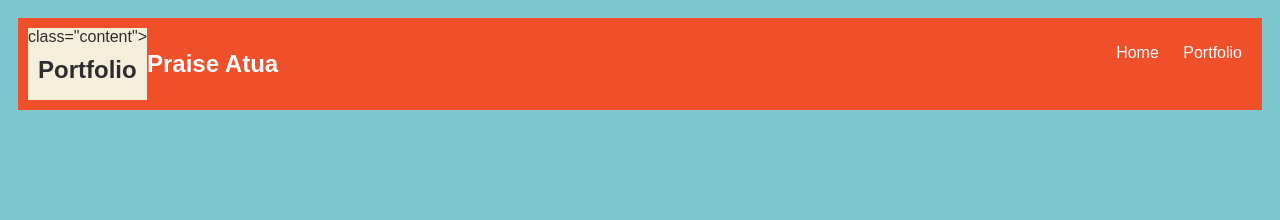
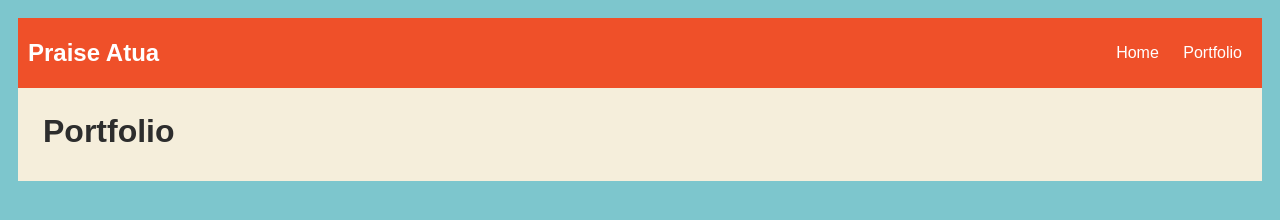
Before and after one commit to Jaredmanlpsb15/Jaredmanlpsb15.github.io, a plain HTML site: page portfolio.html in a window 1280 px wide. Drawn offline with nearby package versions, Linux system fonts and the light colour scheme; no server answers.

Commit message:
add portfolio.html file

```diff
--- a/portfolio.html
+++ b/portfolio.html
@@ -81,14 +81,6 @@
 
     <body>
       <nav>
-        <main>
-          <div> class="content">
-                <h1>Portfolio</h1>
-                <ul id="portfolio">
-                </ul>
-
-          </div>
-        </main>
             <header>Praise Atua</header>
             <ul>
                 <li><a href="index.html">Home</a>
@@ -97,10 +89,16 @@
                 </li>
             </ul>
         </nav>
+         <main>
+          <div class="content">
+                <h1>Portfolio</h1>
+                <ul id="portfolio">
+                </ul>
+
+          </div>
+        </main>
       <div id="all-contents">
 
       </div>
-        <script src="https://ajax.googleapis.com/ajax/libs/jquery/2.1.3/jquery.min.js"></script>
-        <script id="portfolioScript">$(document).ready(function() {$.getJSON('projects/projects.json').then(function(data) { data.projects.forEach(function(project){ $('#portfolio').append('<li><a href="projects/' + project.name + '/">' + project.title + ' : ' + project.description + '</a></li>'); }); }); });</script>
     </body>
 </html>
```
